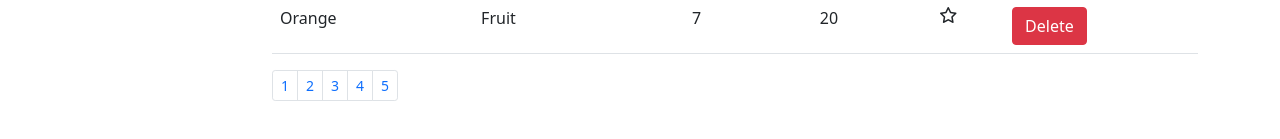
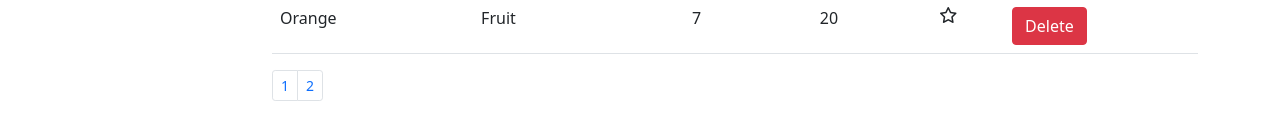
Before and after one commit to MissJL/intensive-food, a React (Create React App) app: page / in a window 1280 px wide. Shown: the part 529-668 px from the top of the page. Built offline with nearby package versions, Linux system fonts and the light colour scheme.

Commit message:
addes pages.js

```diff
--- a/src/App.jsx
+++ b/src/App.jsx
@@ -3,11 +3,20 @@ import Foods from "./Components/Foods";
 import { getFoods } from "../src/Services/fakeFoodService";
 import Pagination from "./Components/Pagination";
 import ListGroup from "./Components/ListGroup";
+import { getPages } from "./Services/Pages";
 
 class App extends Component {
   state = {
     foods: getFoods(),
-    pages: [1, 2, 3, 4, 5],
+    pages: getPages(),
+  };
+
+  handleActive = (nr) => {
+    const pages = [...this.state.pages];
+    const index = pages.indexOf(nr);
+    pages[index] = { ...nr };
+    pages[index].active = !this.state.pages.active;
+    this.setState({ pages });
   };
 
   handleDelete = (id) => {
@@ -23,13 +32,8 @@ class App extends Component {
             <ListGroup />
           </span>
           <div className="col">
-            <Foods
-              foods={this.state.foods}
-              onDelete={this.handleDelete}
-              onPage={this.handlePage}
-              onActive={this.getActive}
-            />
-            <Pagination pages={this.state.pages} />
+            <Foods foods={this.state.foods} onDelete={this.handleDelete} />
+            <Pagination pages={this.state.pages} onActive={this.handleActive} />
           </div>
         </div>
       </div>
--- a/src/Components/Foods.jsx
+++ b/src/Components/Foods.jsx
@@ -33,8 +33,7 @@ class Foods extends Component {
                   <td>{food.numberInStock}</td>
                   <td>{food.price}</td>
                   <td>
-                    {" "}
-                    <Favorite getActive={this.props.getActive} />
+                    <Favorite />
                   </td>
                   <td>
                     <button
--- a/src/Components/Pagination.jsx
+++ b/src/Components/Pagination.jsx
@@ -12,19 +12,24 @@ class Pagination extends Component {
 
   render() {
     return (
-      <nav>
-        <ul className="pagination pagination-sm">
-          {this.props.pages.map((page) => (
+      <>
+        <nav>
+          <ul className="pagination pagination-sm">
             <li
-              key={page}
               className={this.state.active ? "page-item active" : "page-item"}
               onClick={() => this.getActive()}
             >
-              <a className="page-link">{page}</a>
+              <a className="page-link">1</a>
             </li>
-          ))}
-        </ul>
-      </nav>
+            <li
+              className={this.state.active ? "page-item active" : "page-item"}
+              onClick={() => this.getActive()}
+            >
+              <a className="page-link">2</a>
+            </li>
+          </ul>
+        </nav>
+      </>
     );
   }
 }
--- /dev/null
+++ b/src/Services/Pages.js
@@ -0,0 +1,11 @@
+const pages = [
+  { nr: 1, active: false },
+  { nr: 2, active: false },
+  { nr: 3, active: false },
+  { nr: 4, active: false },
+  { nr: 5, active: false },
+];
+
+export function getPages() {
+  return pages;
+}
```
